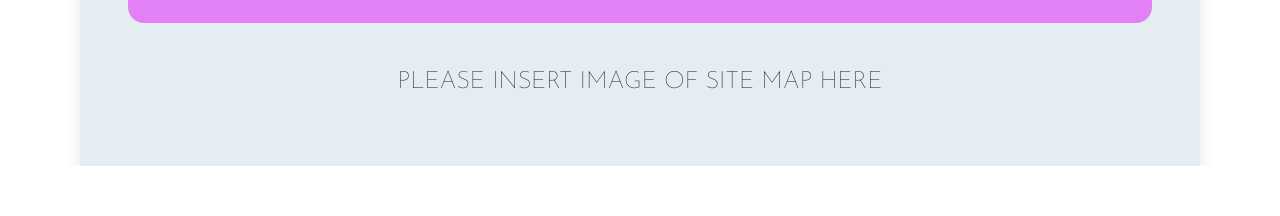
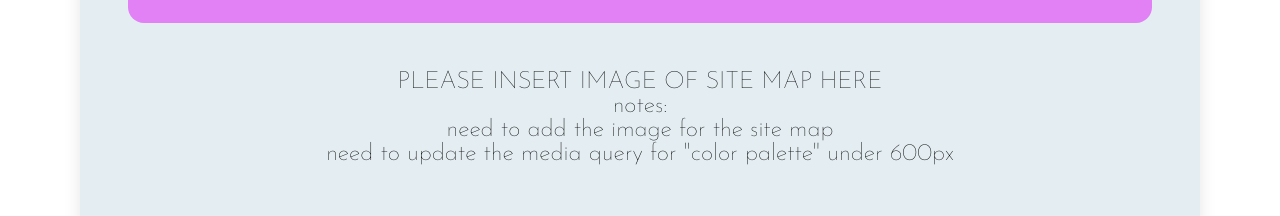
Before and after one commit to cursivart/CMST385, a plain HTML site: page project2/intro.html in a window 1280 px wide. Shown: the part 3300-3516 px from the top of the page. Before the commit the page ends 3466 px from the top, so only its background shows below. Drawn offline with nearby package versions, Linux system fonts and the light colour scheme; a web font is replaced by a local one.

Commit message:
updated notes

```diff
--- a/project2/intro.html
+++ b/project2/intro.html
@@ -569,7 +569,11 @@
 						</section>
 					</section>
 				<br>
-				<p style="text-align: center;">PLEASE INSERT IMAGE OF SITE MAP HERE</p>
+				<p style="text-align: center;">PLEASE INSERT IMAGE OF SITE MAP HERE<br>
+				notes:<br>
+				need to add the image for the site map<br>
+				need to update the media query for "color palette" under 600px<br>
+				</p>
 			    </section>
 		    </section>
 	  	  </section>
```
